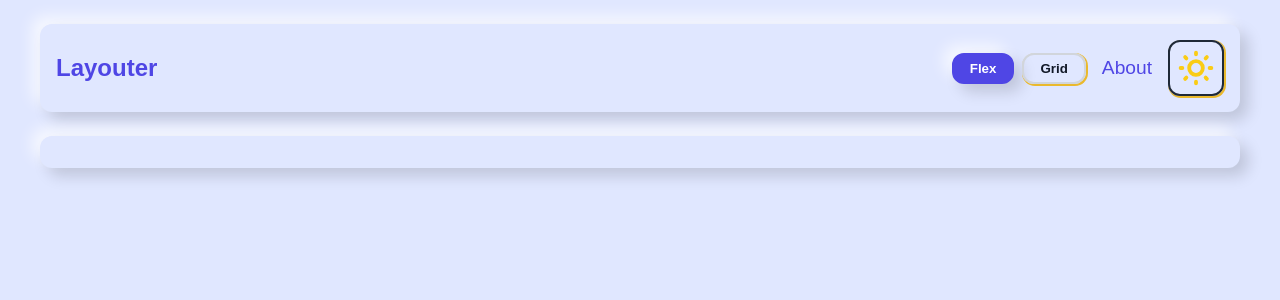
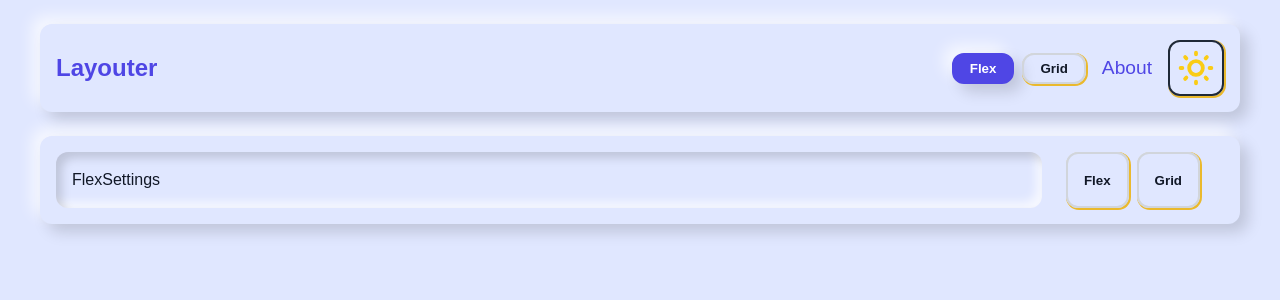
Before and after one commit to LinSchmitz/Layouter, a React (Vite) app: page / in a window 1280 px wide. Shown: the top 300 px of the page. Built offline with nearby package versions, Linux system fonts and the light colour scheme; a web font is replaced by a local one.

Commit message:
fixed bug

```diff
--- a/src/App.jsx
+++ b/src/App.jsx
@@ -7,8 +7,10 @@ import PreviewArea from './components/PreviewArea';
 import CSSOutput from './components/CSSOutput';
 import Footer from './components/Footer';
 import About from './components/About';
+import LayoutModeToggle from './components/LayoutModeToggle';
 
 export default function App() {
+  // فقط یک حالت برای layoutMode داریم
   const [layoutMode, setLayoutMode] = useState('flex');
   const [darkMode, setDarkMode] = useState(false);
 
@@ -49,10 +51,12 @@ export default function App() {
               <>
                 <div className="main-body">
                   <SettingsPanel
-                    layoutMode={layoutMode}
-                    settings={settings}
+                    mode={layoutMode}
                     updateSettings={updateSettings}
                   />
+
+                  <LayoutModeToggle mode={layoutMode} setMode={setLayoutMode} />
+
                   <PreviewArea layoutMode={layoutMode} settings={settings} />
                 </div>
                 <CSSOutput layoutMode={layoutMode} settings={settings} />
@@ -61,7 +65,6 @@ export default function App() {
             }
           />
 
-          {/* About Page */}
           <Route path="/about" element={<About />} />
         </Routes>
       </div>
--- a/src/components/SettingsPanel.jsx
+++ b/src/components/SettingsPanel.jsx
@@ -1,7 +1,17 @@
 import React from 'react';
+// import FlexSettings from './FlexSettings';
+// import GridSettings from './GridSettings';
 
-function SettingsPanel() {
-  return <div></div>;
+export default function SettingsPanel({ mode }) {
+  return (
+    <div className="settings-panel">
+      {mode === 'flex'
+        ? 'FlexSettings'
+        : mode === 'grid'
+        ? 'GridSettings'
+        : 'Select a mode'}
+
+      {/* {mode === 'flex' ? <FlexSettings /> : mode === 'grid' ? <GridSettings /> : <p>Please select a mode</p>} */}
+    </div>
+  );
 }
-
-export default SettingsPanel;
```
